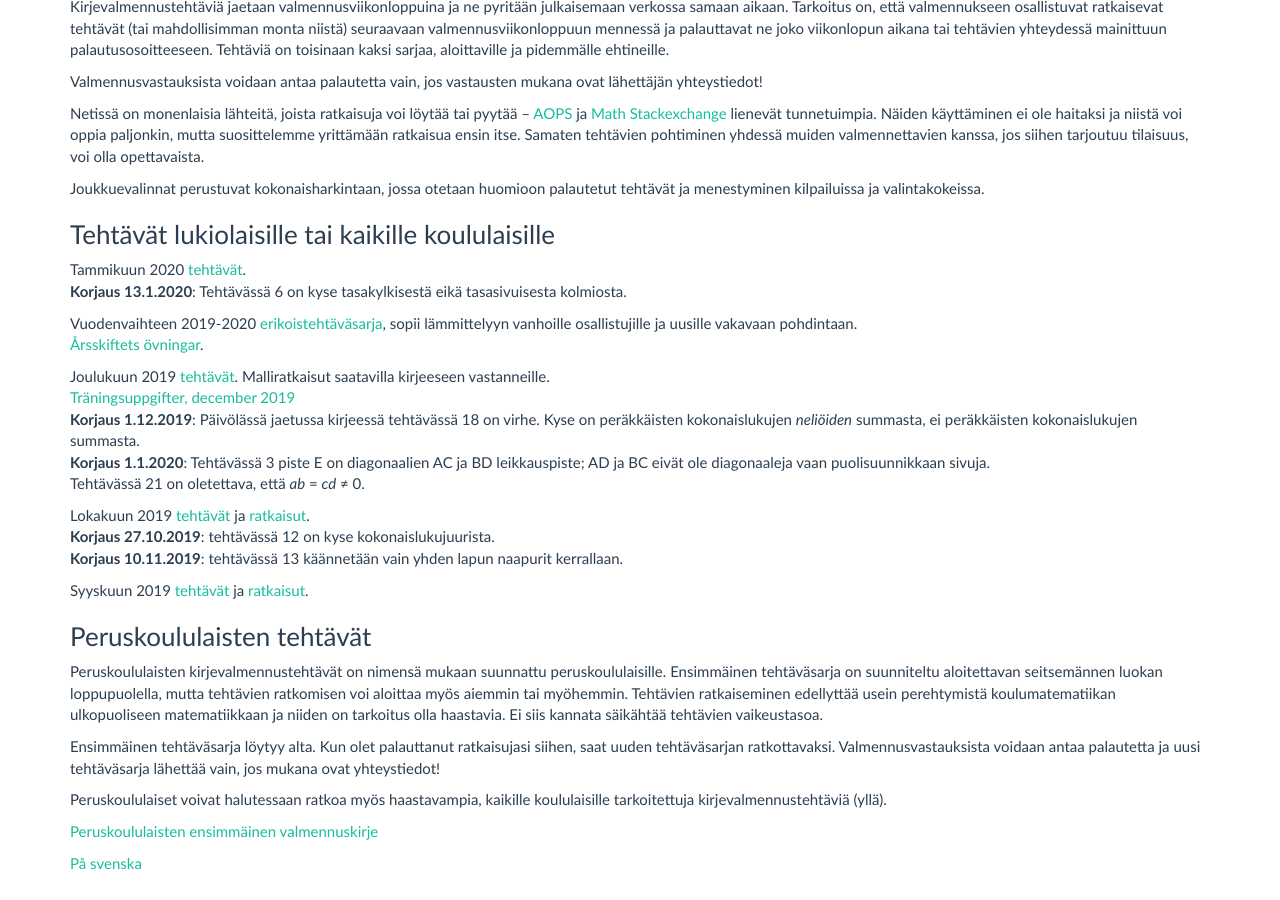
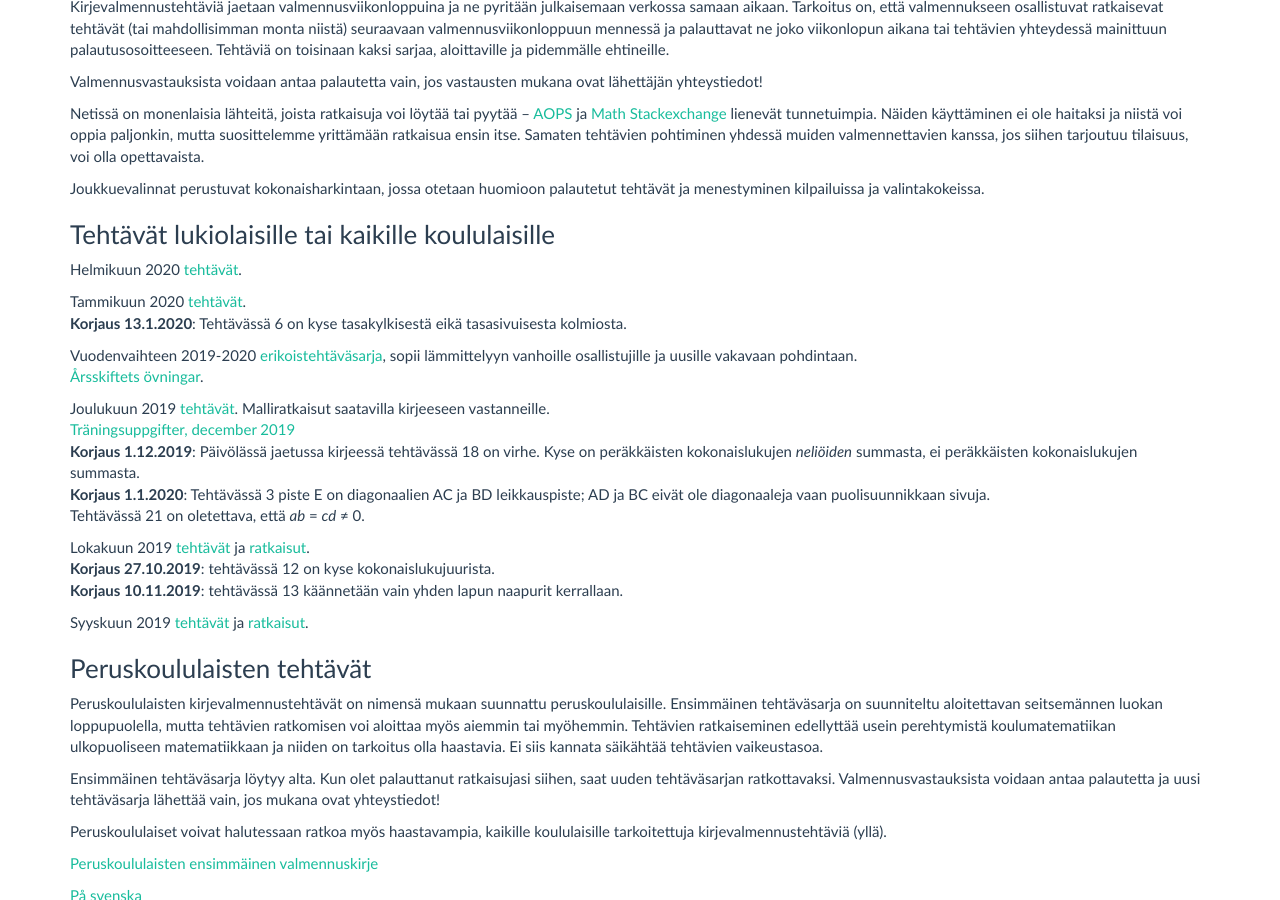
Before and after one commit to matematiikkakilpailut/matematiikkakilpailut.github.io, a Jekyll site: the page built from valmennus/index.md, in a window 1280 px wide and 900 px high, scrolled down 413 px. Built offline with Jekyll 4.4.1, drawn with Linux system fonts in a browser that asks for light colours.

Commit message:
Helmikuun tehtävät

```diff
--- a/valmennus/index.md
+++ b/valmennus/index.md
@@ -37,6 +37,8 @@ otetaan huomioon palautetut tehtävät ja menestyminen kilpailuissa ja
 valintakokeissa.
 
 ### Tehtävät lukiolaisille tai kaikille koululaisille
+
+Helmikuun 2020 [tehtävät](2020/kirje_2020_02.pdf).<br>
 
 Tammikuun 2020 [tehtävät](2020/kirje_2020_01.pdf).<br>
 **Korjaus 13.1.2020**: Tehtävässä 6 on kyse tasakylkisestä eikä tasasivuisesta kolmiosta.
```
